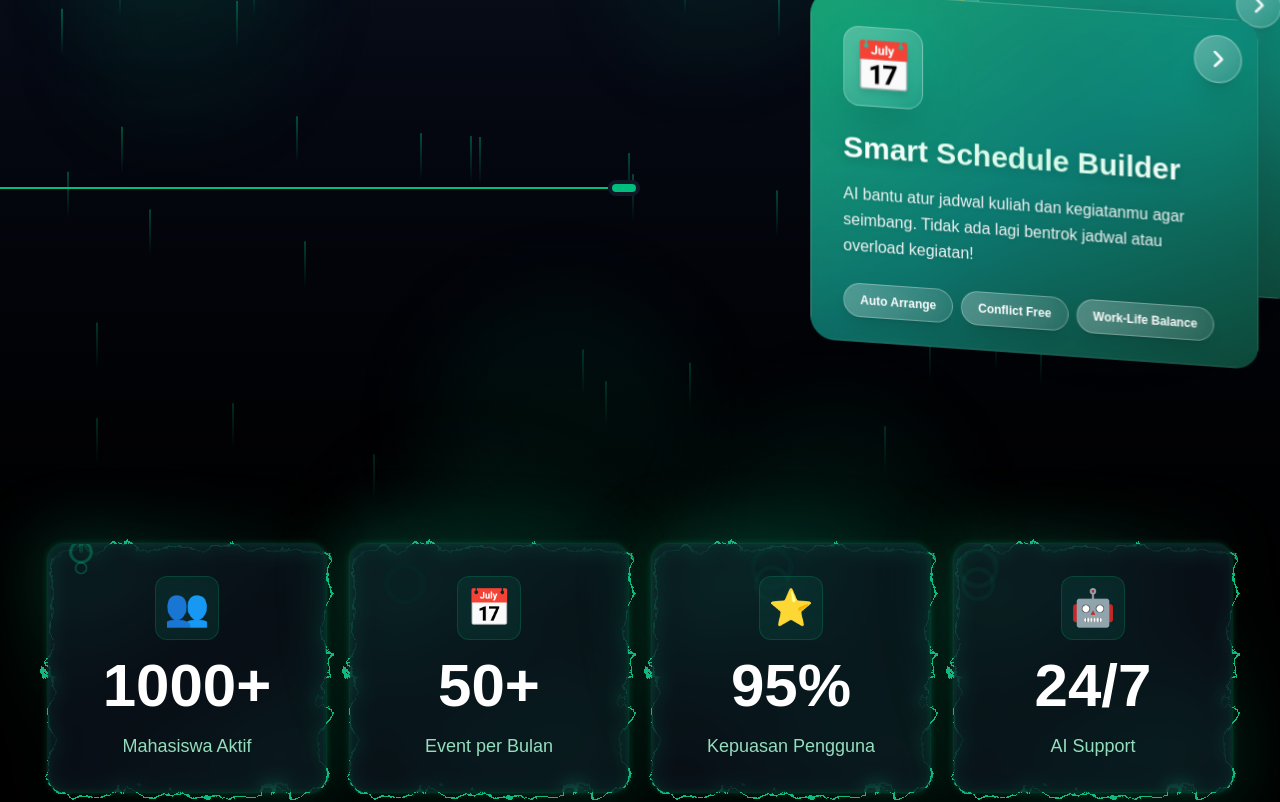
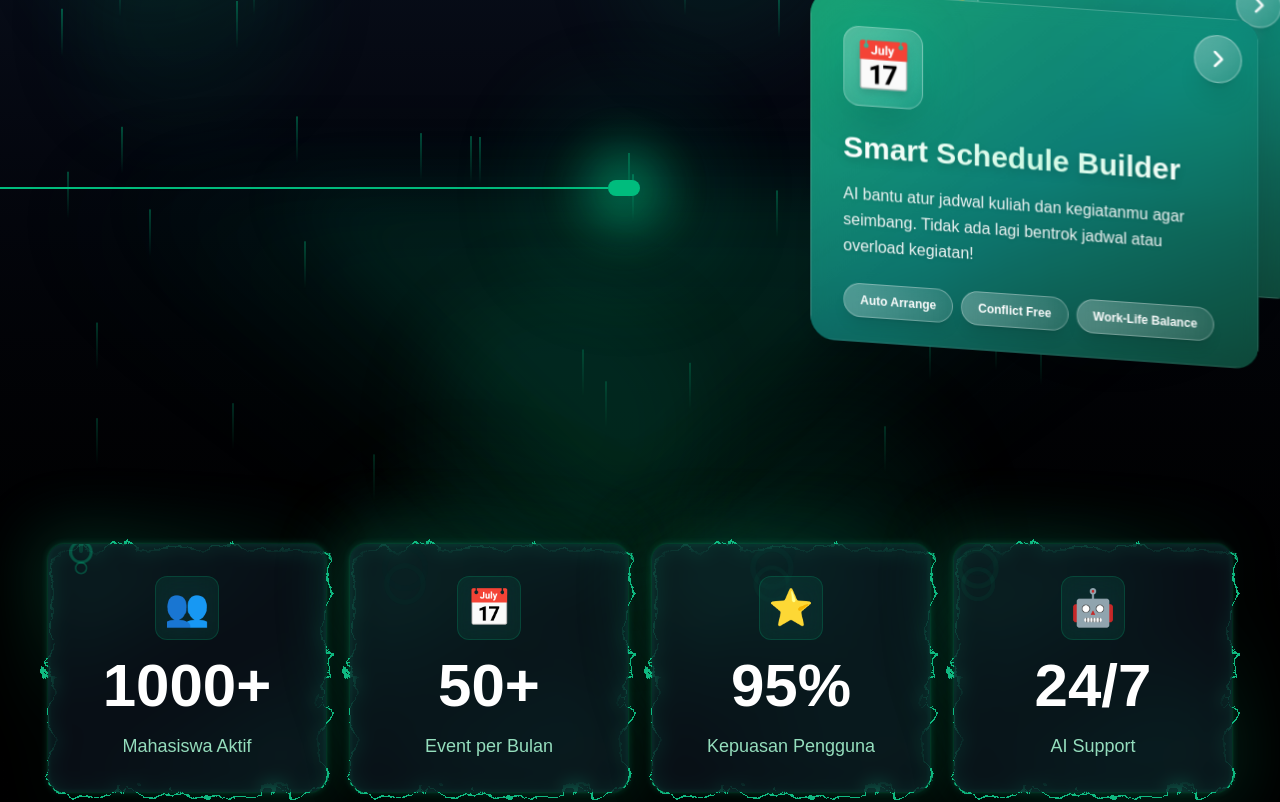
Before and after one commit to faisalganteng1265/AI-Campus, a Next.js app: page / in a window 1280 px wide. Shown: the part 1140-1942 px from the top of the page. Built offline with nearby package versions, Linux system fonts and the light colour scheme.

Commit message:
Enhance FeaturesSection with spotlight effects and pulsing animations for improved visual appeal. Introduced multiple layers of spotlight beams and glow effects to draw attention to the stats section. Added keyframe animations for dynamic visual interactions.

```diff
--- a/components/FeaturesSection.tsx
+++ b/components/FeaturesSection.tsx
@@ -203,7 +203,58 @@ export default function FeaturesSection() {
           {/* Line with Dot */}
           <div className="flex items-center">
             <div className="flex-1 h-0.5 bg-emerald-500" style={{ marginLeft: '-100vw' }}></div>
-            <div className="w-8 h-4 rounded-full bg-emerald-500 border-4 border-gray-900"></div>
+            <div className="relative">
+              {/* Main dot */}
+              <div className="w-8 h-4 rounded-full bg-emerald-500 relative z-10"></div>
+
+              {/* Spotlight effect pointing to stats section */}
+              <div className="absolute top-1/2 left-1/2 -translate-x-1/2 -translate-y-1/2 pointer-events-none overflow-visible" style={{ width: '1px', height: '1px' }}>
+                {/* Triangular spotlight beam - cone shape pointing downward to stats */}
+                <div className="absolute spotlight-beam" style={{
+                  width: '0',
+                  height: '0',
+                  borderLeft: '600px solid transparent',
+                  borderRight: '600px solid transparent',
+                  borderTop: '450px solid rgba(16, 185, 129, 0.12)',
+                  filter: 'blur(80px)',
+                  left: '50%',
+                  top: '0px',
+                  transform: 'translateX(-50%)',
+                }}></div>
+
+                {/* Second layer for depth */}
+                <div className="absolute spotlight-beam" style={{
+                  width: '0',
+                  height: '0',
+                  borderLeft: '500px solid transparent',
+                  borderRight: '500px solid transparent',
+                  borderTop: '400px solid rgba(16, 185, 129, 0.18)',
+                  filter: 'blur(50px)',
+                  left: '50%',
+                  top: '0px',
+                  transform: 'translateX(-50%)',
+                  animationDelay: '0.5s',
+                }}></div>
+
+                {/* Inner cone - brightest */}
+                <div className="absolute spotlight-beam" style={{
+                  width: '0',
+                  height: '0',
+                  borderLeft: '350px solid transparent',
+                  borderRight: '350px solid transparent',
+                  borderTop: '350px solid rgba(16, 185, 129, 0.22)',
+                  filter: 'blur(35px)',
+                  left: '50%',
+                  top: '0px',
+                  transform: 'translateX(-50%)',
+                  animationDelay: '1s',
+                }}></div>
+
+                {/* Pulsing glow from circles - light source */}
+                <div className="absolute w-32 h-32 bg-emerald-500/30 rounded-full blur-3xl animate-pulse" style={{ left: '50%', top: '50%', transform: 'translate(-50%, -50%)' }}></div>
+                <div className="absolute w-20 h-20 bg-emerald-400/40 rounded-full blur-xl animate-pulse" style={{ left: '50%', top: '50%', transform: 'translate(-50%, -50%)', animationDelay: '0.5s' }}></div>
+              </div>
+            </div>
           </div>
         </div>
 
@@ -535,12 +586,25 @@ export default function FeaturesSection() {
           }
         }
 
+        @keyframes spotlight-sweep {
+          0%, 100% {
+            opacity: 0.3;
+          }
+          50% {
+            opacity: 0.5;
+          }
+        }
+
         :global(.animate-drop-fall) {
           animation: drop-fall 0.3s ease-out forwards;
         }
 
         :global(.animate-ripple) {
           animation: ripple 0.6s ease-out forwards;
+        }
+
+        :global(.spotlight-beam) {
+          animation: spotlight-sweep 3s ease-in-out infinite;
         }
 
         .blob-1 {
```
